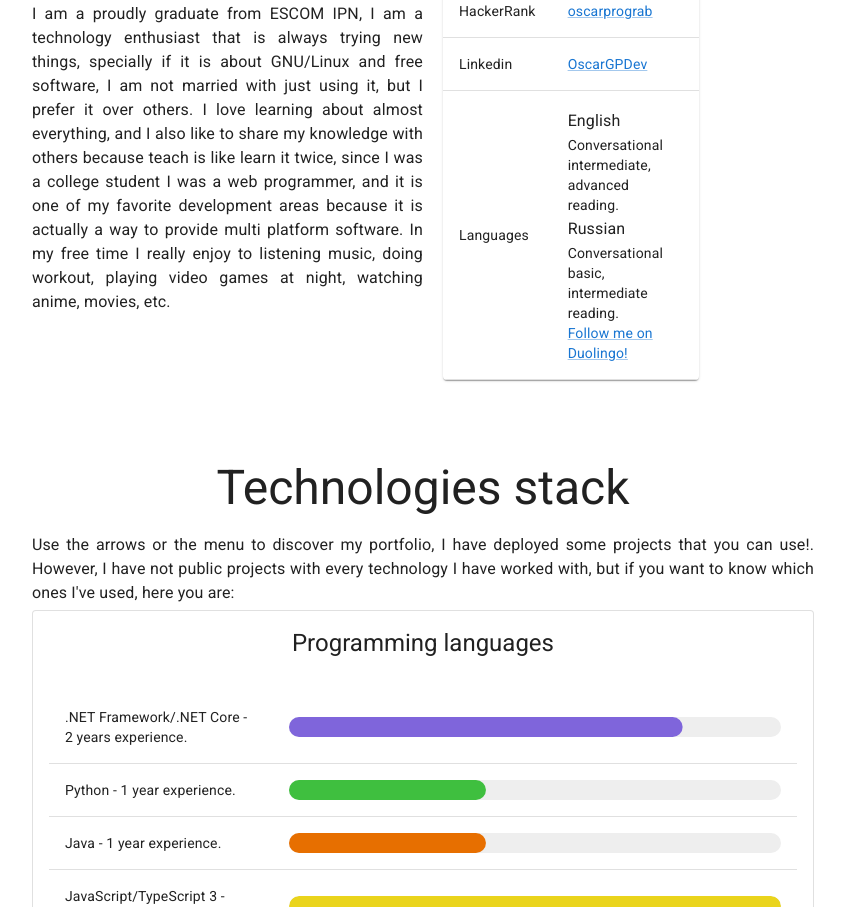
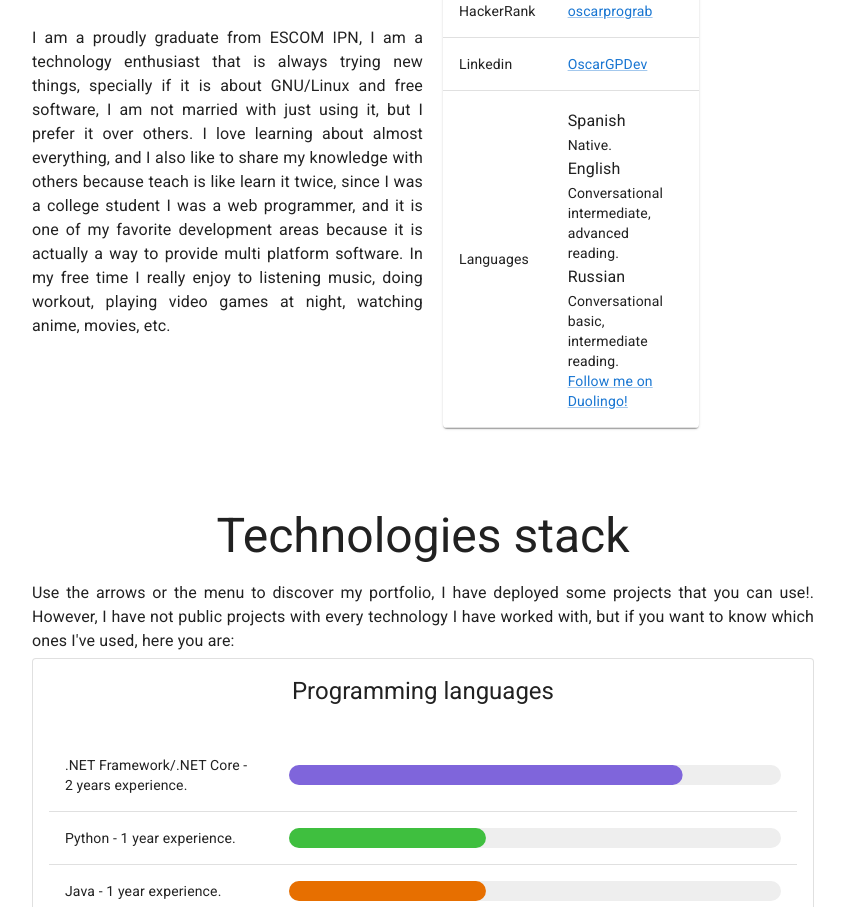
Before and after one commit to OscarGPDev/OscarGPDev, a React (Create React App) app: page / in a window 1280 px wide. Shown: the part 959-1866 px from the top of the page, without its empty margins (217-1062 px from the left). Built offline with nearby package versions, Linux system fonts and the light colour scheme; a web font is replaced by a local one.

Commit message:
Agregue mi idioma nativo :)

```diff
--- a/src/components/internationalize/locales/en/translation.json
+++ b/src/components/internationalize/locales/en/translation.json
@@ -16,6 +16,8 @@
   "aboutMe_table_github": "GitHub",
   "aboutMe_table_linkedin": "Linkedin",
   "aboutMe_table_languages": "Languages",
+  "aboutMe_table_languages_spanish": "Spanish",
+  "aboutMe_table_languages_spanish_description": "Native.",
   "aboutMe_table_languages_english": "English",
   "aboutMe_table_languages_english_description": "Conversational intermediate, advanced reading.",
   "aboutMe_table_languages_russian": "Russian",
--- a/src/components/internationalize/locales/es/translation.json
+++ b/src/components/internationalize/locales/es/translation.json
@@ -16,6 +16,8 @@
   "aboutMe_table_github": "GitHub",
   "aboutMe_table_linkedin": "LinkedIn",
   "aboutMe_table_languages": "Idiomas",
+  "aboutMe_table_languages_spanish": "Español",
+  "aboutMe_table_languages_spanish_description": "Nativo.",
   "aboutMe_table_languages_english": "Inglés",
   "aboutMe_table_languages_english_description": "Conversacional intermedio, lectura avanzada.",
   "aboutMe_table_languages_russian": "Ruso",
--- a/src/pages/AboutMe.js
+++ b/src/pages/AboutMe.js
@@ -101,6 +101,14 @@ const AboutMe = () => {
                                         <TableCell>{translation("aboutMe_table_languages")}</TableCell>
                                         <TableCell>
                                             <Grid container direction="column">
+                                                <Grid item>
+                                                    <Typography variant="subtitle1" component="div">
+                                                        {translation("aboutMe_table_languages_spanish")}
+                                                    </Typography>
+                                                    <Typography variant="body" component="div">
+                                                        {translation("aboutMe_table_languages_spanish_description")}
+                                                    </Typography>
+                                                </Grid>
                                                 <Grid item>
                                                     <Typography variant="subtitle1" component="div">
                                                         {translation("aboutMe_table_languages_english")}
```
